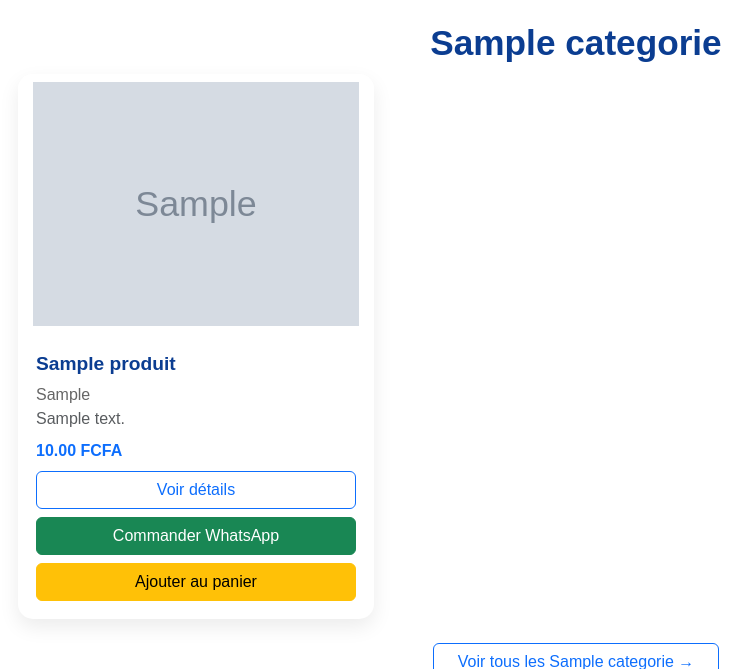
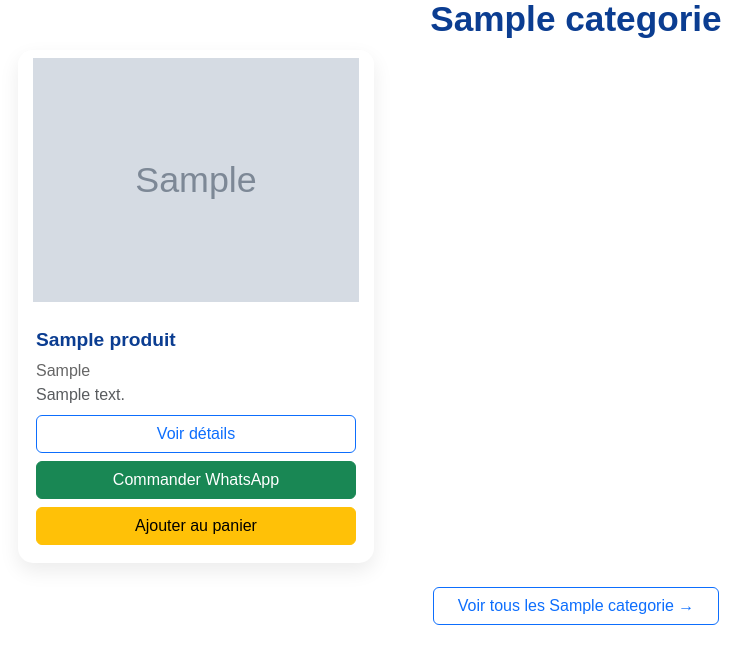
Before and after one commit to smsow76-cmd/Globale_construction, a Django app: page / in a window 1280 px wide. Shown: the part 3225-3894 px from the top of the page, without its empty margins (64-816 px from the left). Run offline with Django 5.2, Linux system fonts and the light colour scheme; tables that the repository leaves empty hold one stand-in row (values such as "Sample post"); grey boxes marked "Sample" are stand-in pictures.

Commit message:
Mise à jour du site

```diff
--- a/website/templates/website/contact.html
+++ b/website/templates/website/contact.html
@@ -63,8 +63,6 @@
                     <p>
                         <i class="fa-solid fa-envelope text-warning"></i>
                         <strong> Email</strong><br>
-
-                        contact@globalconstruction.sn
                     </p>
 
                     <hr>
--- a/website/templates/website/home.html
+++ b/website/templates/website/home.html
@@ -84,16 +84,14 @@
 
     <h6 class="title">{{ produit.nom|truncatechars:18 }}</h6>
 
+    {% comment %}
     {% if produit.prix_promo and produit.prix_promo < produit.prix %}
-
         <small class="old">{{ produit.prix }} FCFA</small><br>
         <strong class="new">{{ produit.prix_promo }} FCFA</strong>
-
     {% else %}
-
         <strong class="new">{{ produit.prix }} FCFA</strong>
-
     {% endif %}
+    {% endcomment %}
 
 </div>
 
@@ -358,27 +356,7 @@
                     {{ produit.description|truncatewords:9 }}
                     </p>
 
-                    <div class="price-box mt-2">
-
-                        {% if produit.prix_promo and produit.prix_promo < produit.prix %}
-
-                            <span class="text-muted text-decoration-line-through">
-                                {{ produit.prix }} FCFA
-                            </span>
-
-                            <span class="text-danger fw-bold ms-2">
-                                {{ produit.prix_promo }} FCFA
-                            </span>
-
-                        {% else %}
-
-                            <span class="fw-bold text-primary">
-                                {{ produit.prix }} FCFA
-                            </span>
-
-                        {% endif %}
-
-                    </div>
+                    <!-- Prix masqué -->
 
                     <a href="{% url 'produit_detail' produit.id %}"
                         class="btn btn-outline-primary w-100 mt-2">
```
Also changed, not shown: config/settings.py (+8 -2 lines). Lines whose indentation alone changed are shown as unchanged.
